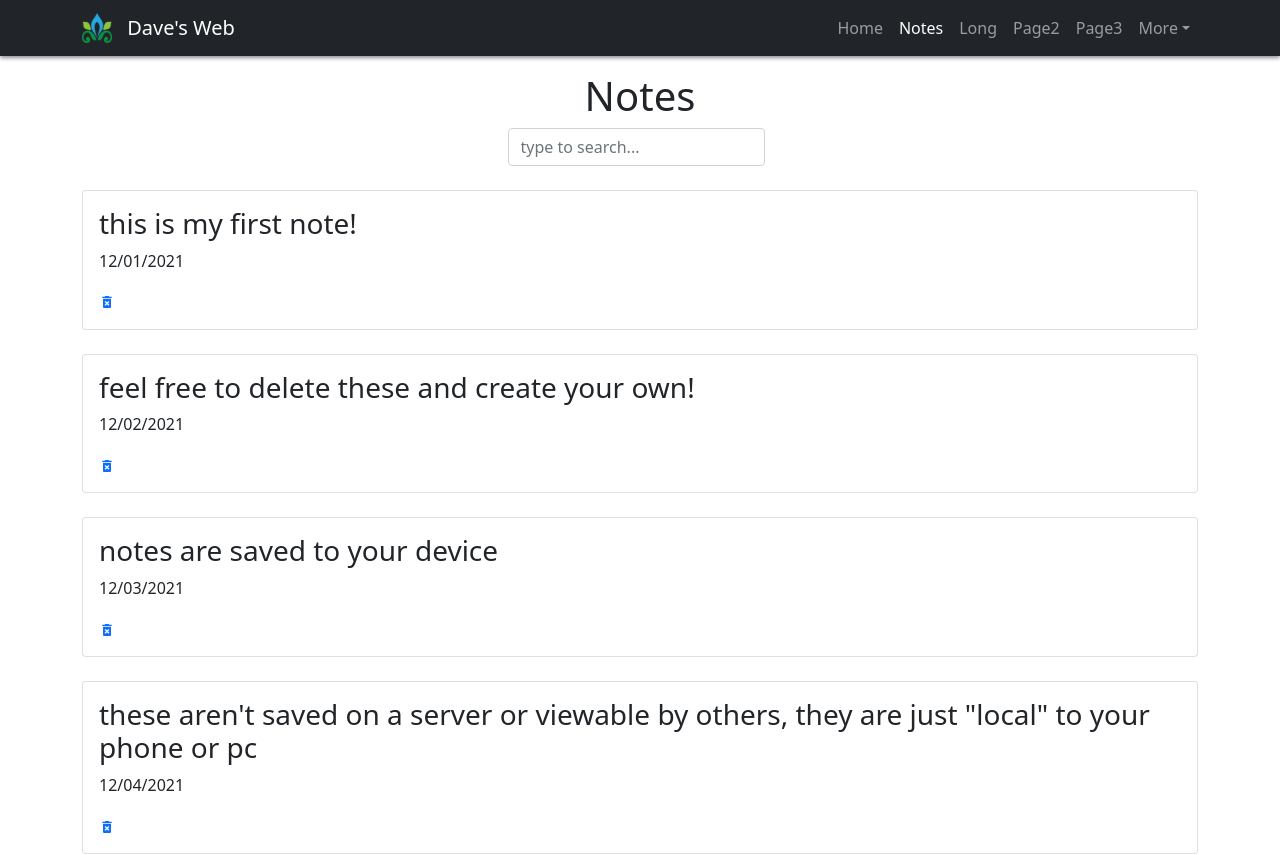
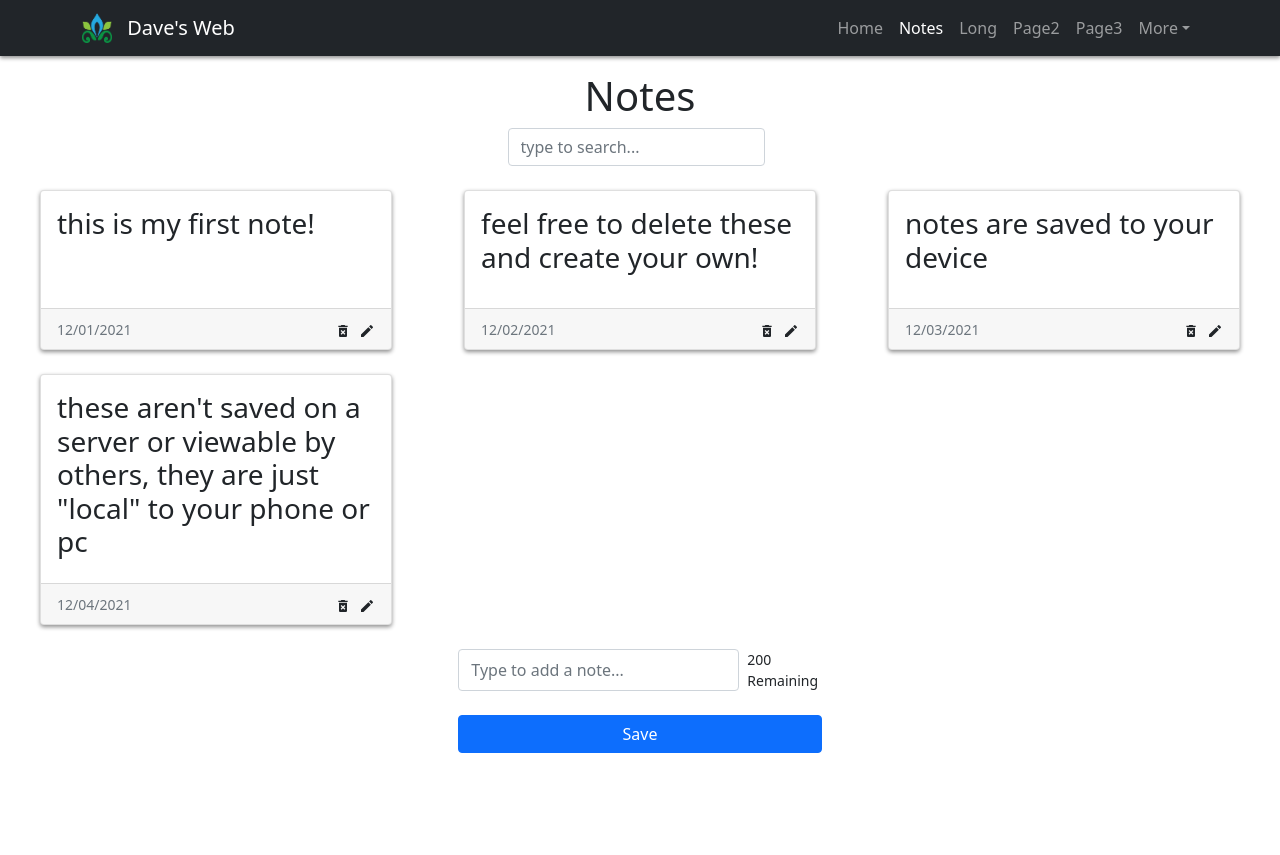
Before and after one commit to 4dave/web, a React (Create React App) app: page /notes in a window 1280 px wide. Shown: the top 855 px of the page. After the commit the page ends 800 px from the top, so only its background shows below. Built offline with nearby package versions, Linux system fonts and the light colour scheme.

Commit message:
add grid layout for notes list

```diff
--- a/src/Components/Notes/Note.js
+++ b/src/Components/Notes/Note.js
@@ -1,27 +1,45 @@
-import { MdDeleteForever } from "react-icons/md"
-import { Container, Col, Row, Card } from "react-bootstrap"
+import { MdDeleteForever, MdEdit } from "react-icons/md"
+import { Container, Card, CardGroup } from "react-bootstrap"
 
 const Note = ({ id, text, date, handleDeleteNote }) => {
   return (
     <>
-      <Container fluid="md">
-        <Row>
-          <Col>
-            <Card>
+      <Container fluid="sm">
+        <CardGroup>
+          <Card
+            style={{
+              width: "20rem",
+              boxShadow: "0 2px 4px 0 rgba(0, 0, 0, 0.444)",
+              minHeight: "10rem",
+            }}
+          >
             <Card.Body>
               <Card.Title>
                 <h3>{text}</h3>
               </Card.Title>
-                <Card.Text>
-                  <p>{date}</p>
-                </Card.Text>
-                <Card.Link href="#" onClick={() => handleDeleteNote(id)}>
-                  <MdDeleteForever />
-                </Card.Link>
             </Card.Body>
+            <Card.Footer>
+              <small className="text-muted">{date}</small>
+              <span
+                style={{
+                  float: "right",
+                  cursor: "pointer",
+                }}
+              >
+                &nbsp; <MdEdit />
+              </span>
+              <span
+                style={{
+                  float: "right",
+                  cursor: "pointer",
+                }}
+                onClick={() => handleDeleteNote(id)}
+              >
+                &nbsp; <MdDeleteForever />
+              </span>
+            </Card.Footer>
           </Card>
-          </Col>
-        </Row>
+        </CardGroup>
       </Container>
       <br />
     </>
--- a/src/Components/Notes/NotesList.js
+++ b/src/Components/Notes/NotesList.js
@@ -1,10 +1,13 @@
 import Note from "./Note"
 import AddNote from "./AddNote"
+import { Row, Col } from "react-bootstrap"
 
 const NotesList = ({ notes, handleAddNote, handleDeleteNote }) => {
   return (
     <div>
+      <Row xs={1}>
         {notes.map((note) => (
+          <Col className="col-md-4" key={note.id}>
             <Note
               key={note.id}
               id={note.id}
@@ -12,10 +15,29 @@ const NotesList = ({ notes, handleAddNote, handleDeleteNote }) => {
               date={note.date}
               handleDeleteNote={handleDeleteNote}
             />
+          </Col>
         ))}
+      </Row>
       <AddNote handleAddNote={handleAddNote} />
     </div>
   )
 }
 
 export default NotesList
+
+// prev:
+
+// return (
+//   <div>
+//     {notes.map((note) => (
+//       <Note
+//         key={note.id}
+//         id={note.id}
+//         text={note.text}
+//         date={note.date}
+//         handleDeleteNote={handleDeleteNote}
+//       />
+//     ))}
+//     <AddNote handleAddNote={handleAddNote} />
+//   </div>
+// )
```
Lines whose indentation alone changed are shown as unchanged.
